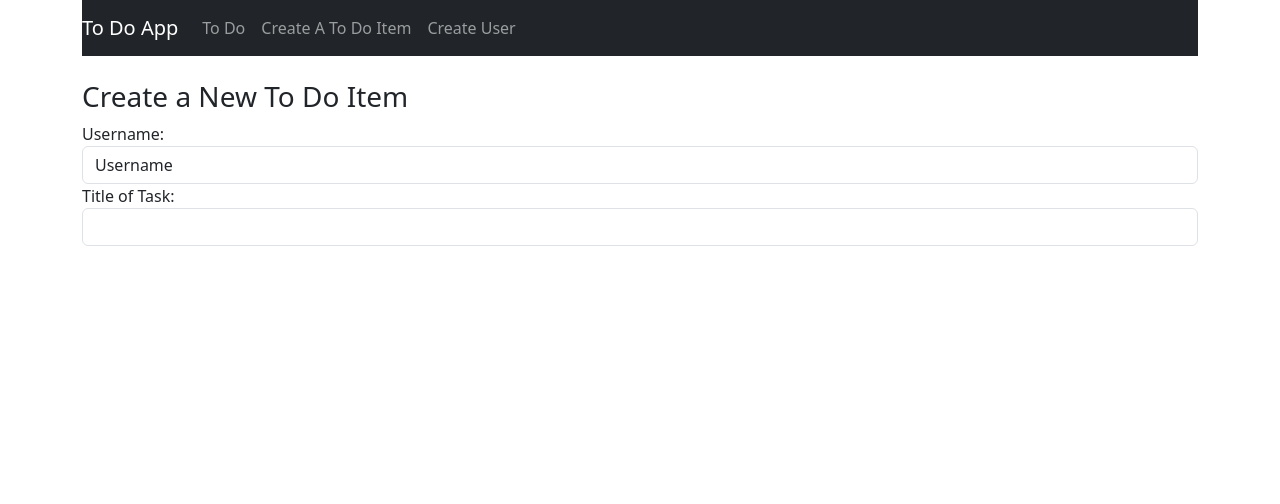
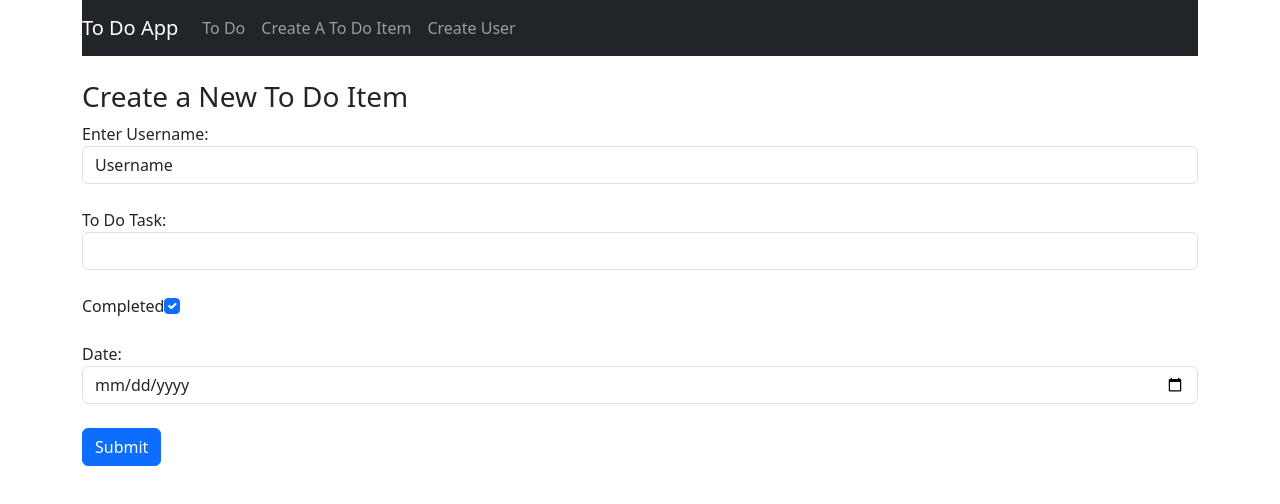
Before and after one commit to Dianaalgm/CapstoneProject, a React (Create React App) app in the folder mern-stack-app/: page /create in a window 1280 px wide. Shown: the top 504 px of the page. Built offline with nearby package versions, Linux system fonts and the light colour scheme.

Commit message:
check box and submit button

```diff
--- a/mern-stack-app/src/App.css
+++ b/mern-stack-app/src/App.css
@@ -40,6 +40,3 @@ body{
     transform: rotate(360deg);
   }
 }
-/* .navbar{
-  display: flex;
-} */
--- a/mern-stack-app/src/components/CreateTodo.js
+++ b/mern-stack-app/src/components/CreateTodo.js
@@ -67,18 +67,22 @@ export default class CreateToDo extends Component{
     render() {
         return(
         <div>
+            {/* This is to create input so the user can create a new to do task */}
             <h3>Create a New To Do Item</h3>
             <form onSubmit={this.onSubmit}>
                 <div className="form-group">
-                    <label>Username:</label>
-                    <select ref="userInput"
+                    <label>Enter Username:</label>
+                    {/* This is to select specific user  */}
+                    <select
+                    ref="userInput"
                     required
                     className="form-control"
                     value={this.state.username}
                     onChange={this.onChangeUsername}>
                         {
                             this.state.users.map(function(user) {
-                                return <option key={user}
+                                return <option
+                                key={user}
                                 value={user}> {user} </option>;
                             })
                         }
@@ -87,19 +91,44 @@ export default class CreateToDo extends Component{
 
                 </div>
 
-                {/* Same thing but for the rest, title,completion */}
+                <br/>
+                {/* Same thing but for the rest, title,completion, etc */}
                 <div className="form-group">
-                    <label> Title of Task:</label>
-                    <input type="text"
+                    <label> To Do Task:</label>
+                    <input
+                    type="text"
                     required
                     className="form-control"
                     value={this.state.description}
                     onChange={this.onChangeTitle}
                     />
-
                 </div>
-
-
+                <br/>
+                <div className="form-group">
+                    <label>Completed</label>
+                    <input
+                    type="checkbox"
+                    className="form-check-input"
+                    checked={this.state.completed}
+                    onChange={this.onChangeCompleted}
+                    />
+                </div>
+                <br/>
+                <div className="form-group">
+                    <label> Date:</label>
+                    <input
+                    type="date"
+                    required
+                    className="form-control"
+                    value={this.state.date}
+                    onChange={this.onChangeCreatedAt}
+                    />
+                </div>
+                < br/>
+                {/* Submit button */}
+                <div className="form-group">
+                 <input type="submit" value="Submit" className="btn btn-primary" />
+                </div>
 
 
 
```
